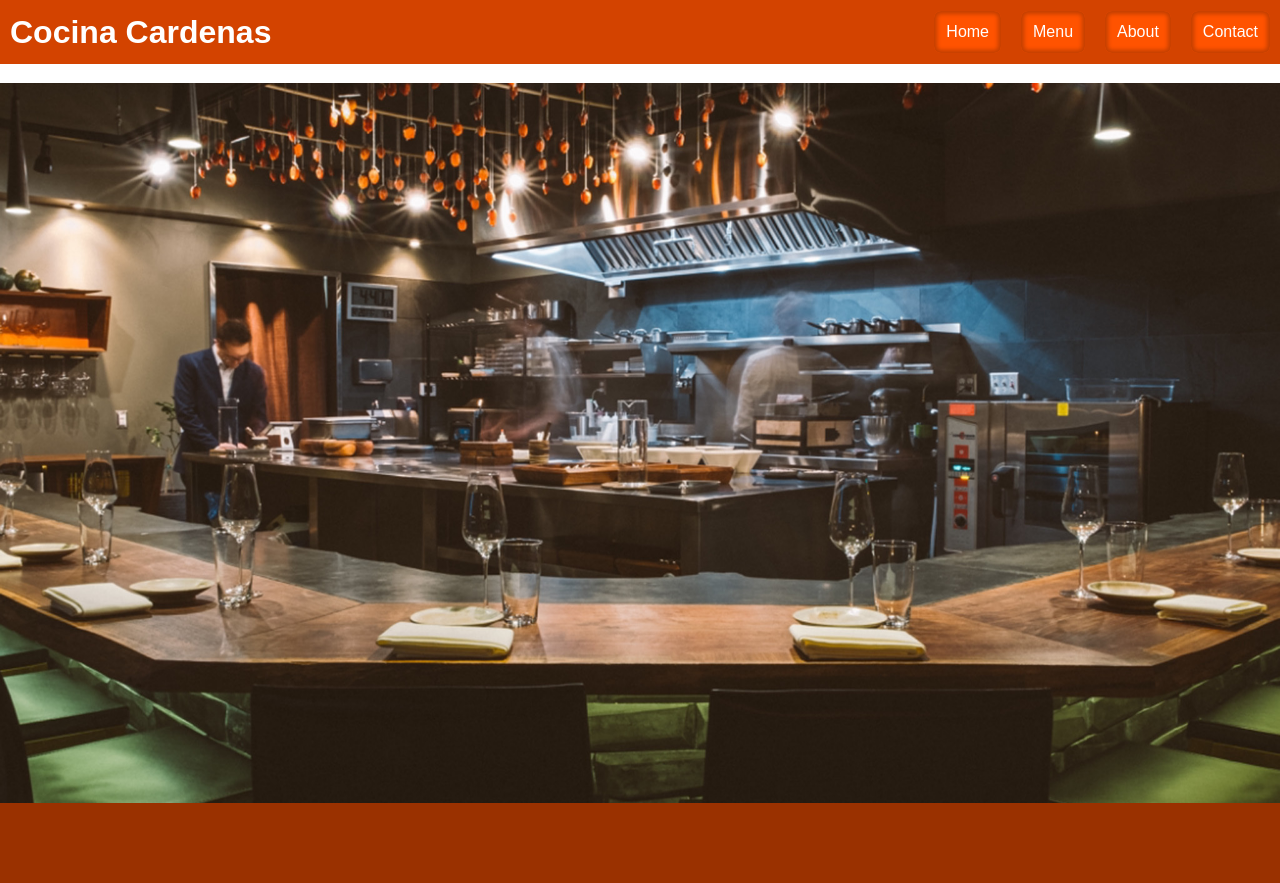
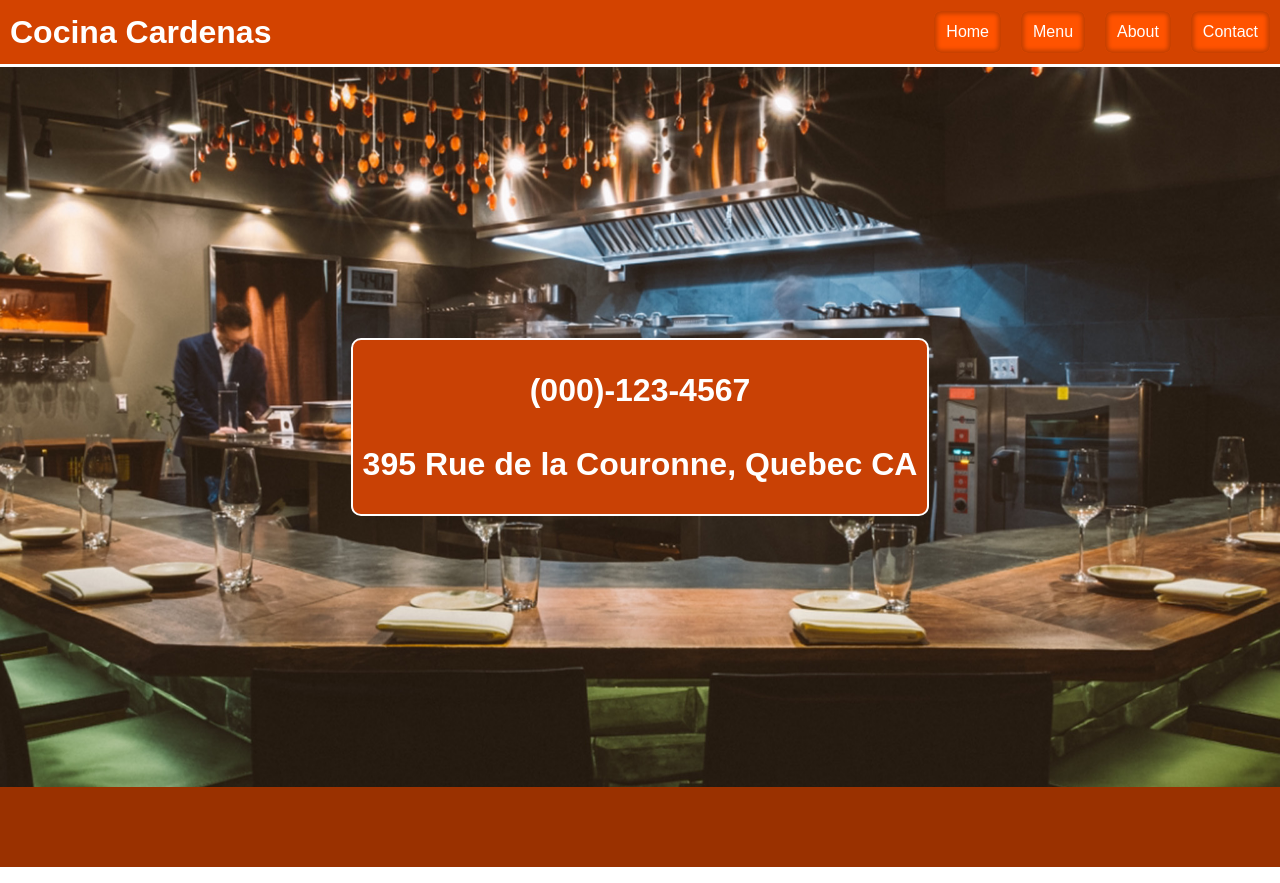
Before and after one commit to cardhect/restaurant, a website built with webpack: page dist/index.html in a window 1280 px wide. Both pictures are taken after a click on the item "Contact". Built offline with nearby package versions, Linux system fonts and the light colour scheme.

Commit message:
Added content to contact page.

```diff
--- a/src/contact.js
+++ b/src/contact.js
@@ -7,9 +7,15 @@ const content = document.getElementById('content');
 const footer = document.getElementById('footer');
 content.insertBefore(contactContainer, footer);
 //create contact form
-const contactForm = document.createElement('form');
+const contact = document.createElement('div');
+contact.setAttribute('id','contact-div');
+
+const h1 = document.createElement('h1');
+h1.setAttribute('id','contact-info');
+h1.innerHTML = "(000)-123-4567 "+ "<br></br>" + "395 Rue de la Couronne, Quebec CA"
+contact.appendChild(h1);
 //insert form into container
-contactContainer.appendChild(contactForm);
+contactContainer.appendChild(contact);
 
 }
 export {contact};
--- a/src/style.css
+++ b/src/style.css
@@ -73,10 +73,8 @@ body {
 
 /* Menu */
 #card-container {
-
     background-color: red;
     background-image: url(restraunt.jpeg);
-
     background-position: center;
     background-size: cover;
     height: 90vh;
@@ -93,6 +91,12 @@ body {
 }
 .menu-card {
     width: 250px;
+    background-color: orange;
+    display: flex;
+    flex-direction: column;
+    align-items: center;
+    border: 4px solid white;
+    border-radius: 10px;
 }
 
 .menu-description {
@@ -134,6 +138,19 @@ body {
 	background-position: center;
 	background-size: cover;
 	height: 90vh;
+	display: flex;
+    justify-content: center;
+    align-items: center;
+	color: white;
+}
+#contact-info {
+	text-align: center;
+}
+#contact-div {
+	background-color: rgb(201 65 5);
+    border: 2px solid white;
+    border-radius: 10px;
+	padding: 10px;
 }
 /* Footer */
 #footer {
```
Also changed, not shown: dist/main.js, src/menu.js (line endings or trailing spaces). Lines whose indentation alone changed are shown as unchanged.
